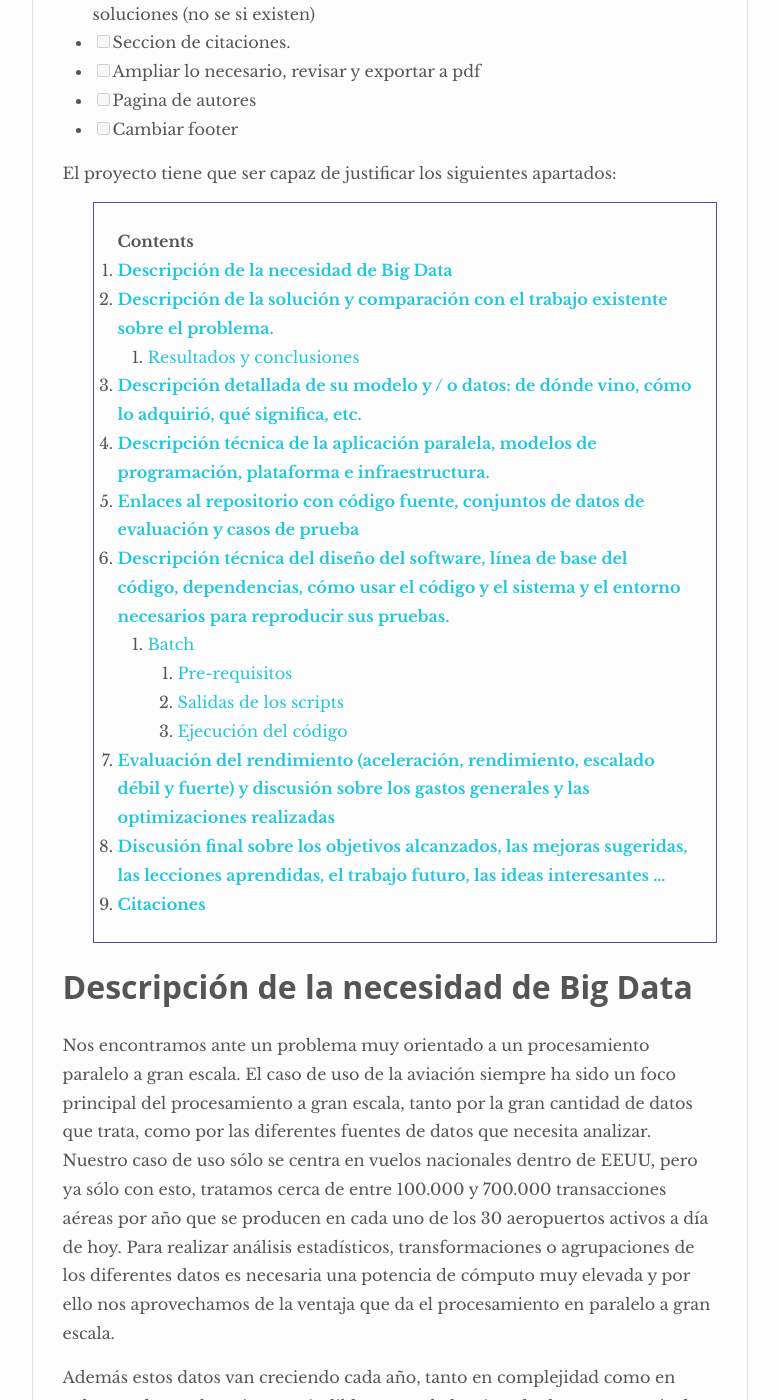
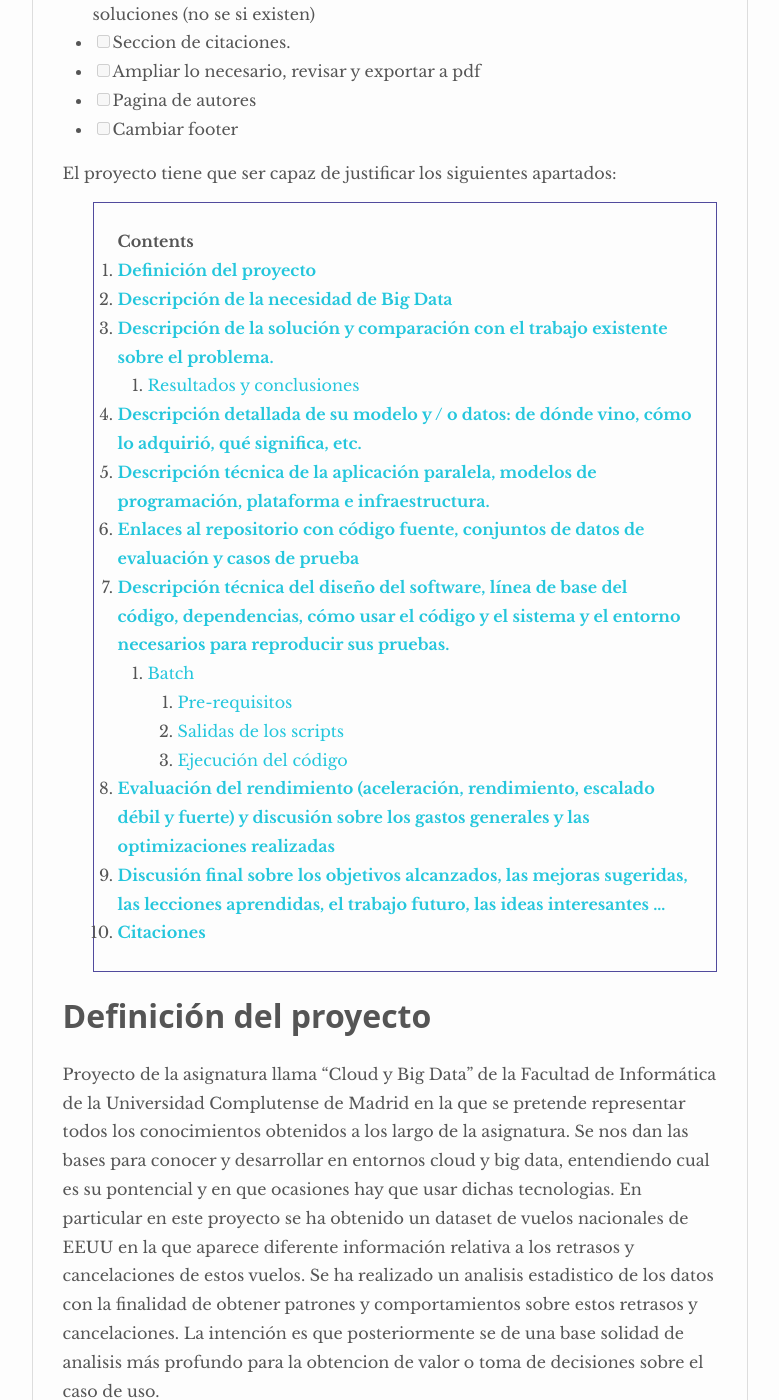
Before and after one commit to ivanfermena/Airline-Delay-Cancellation-Big-Data, a Jekyll site: the page built from _pages/documents.md, in a window 1280 px wide and 1400 px high, scrolled down 521 px. Shown: the whole window, without its empty margins (250-1029 px from the left). Built offline with Jekyll 4.4.1, drawn with Linux system fonts in a browser that asks for light colours.

Commit message:
Update documents.md

```diff
--- a/_pages/documents.md
+++ b/_pages/documents.md
@@ -17,6 +17,10 @@ El proyecto tiene que ser capaz de justificar los siguientes apartados:
 
 * Do not remove this line (it will not be displayed)
 {:toc}
+
+# **Definición del proyecto**
+
+Proyecto de la asignatura llama “Cloud y Big Data” de la Facultad de Informática de la Universidad Complutense de Madrid en la que se pretende representar todos los conocimientos obtenidos a los largo de la asignatura. Se nos dan las bases para conocer y desarrollar en entornos cloud y big data, entendiendo cual es su pontencial y en que ocasiones hay que usar dichas tecnologias. En particular en este proyecto se ha obtenido un dataset de vuelos nacionales de EEUU en la que aparece diferente información relativa a los retrasos y cancelaciones de estos vuelos. Se ha realizado un analisis estadistico de los datos con la finalidad de obtener patrones y comportamientos sobre estos retrasos y cancelaciones. La intención es que posteriormente se de una base solidad de analisis más profundo para la obtencion de valor o toma de decisiones sobre el caso de uso.
 
 # **Descripción de la necesidad de Big Data**
 
```
